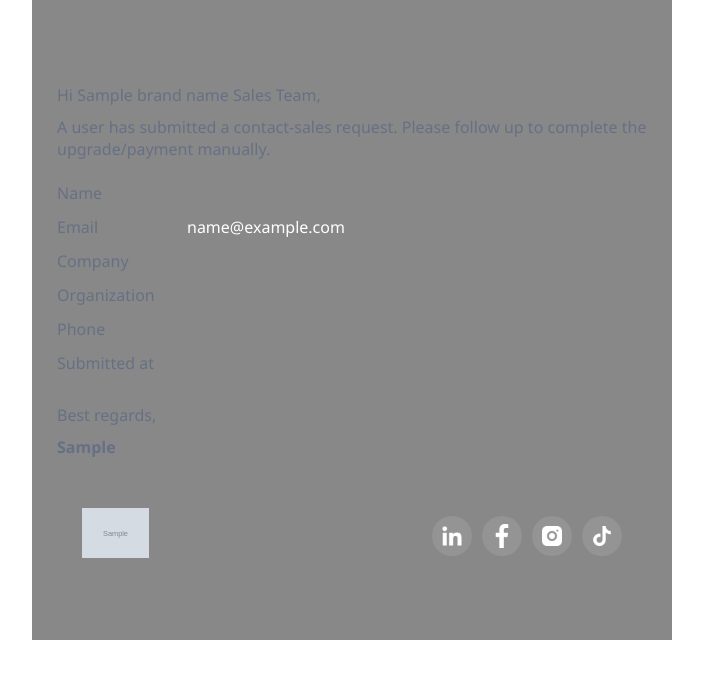
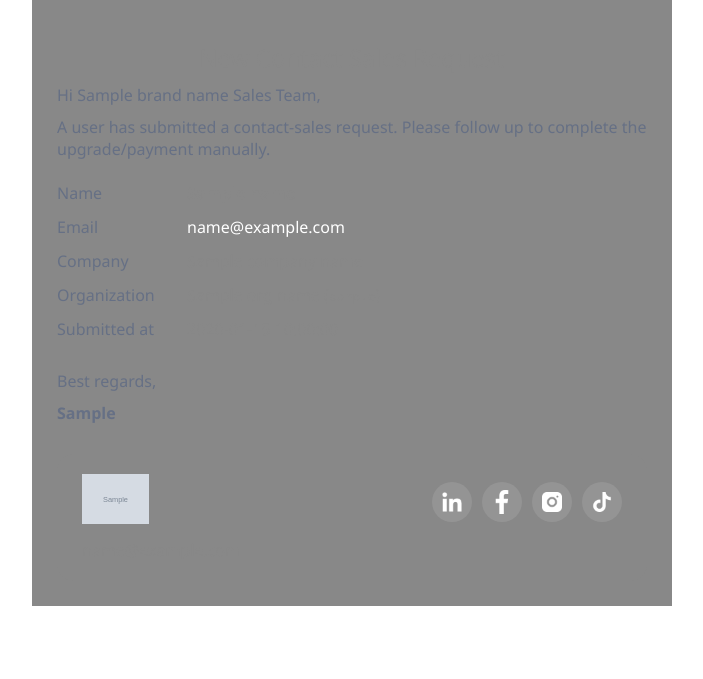
Before and after one commit to Space-DF/django-common-utils, a Python web app: template common/templates/email_contact_sales.html in a window 1280 px wide. Shown: the top 679 px of the page, without its empty margins (288-991 px from the left). Run offline with Jinja, Linux system fonts and the light colour scheme; the template is opened without the code that fills it: most values are stand-ins (such as "Sample title", 1, 10 or a date in 2020); grey boxes marked "Sample" are stand-in pictures.

Commit message:
refactor: remove ununsed properties

```diff
--- a/common/templates/email_contact_sales.html
+++ b/common/templates/email_contact_sales.html
@@ -39,23 +39,12 @@
         </td>
       </tr>
       {% endif %}
-      {% if phone %}
-      <tr>
-        <td style="padding: 6px 0; color: #667085;">Phone</td>
-        <td style="padding: 6px 0; color: {{ contrast_background_color }};">{{ phone }}</td>
-      </tr>
-      {% endif %}
       <tr>
         <td style="padding: 6px 0; color: #667085;">Submitted at</td>
         <td style="padding: 6px 0; color: {{ contrast_background_color }};">{{ submitted_at }}</td>
       </tr>
     </table>
 
-    {% if message %}
-    <p style="text-align: start; margin-top: 16px;"><b style="color: {{ contrast_background_color }};">Message:</b></p>
-    <p style="text-align: start; white-space: pre-line; color: {{ contrast_background_color }};">{{ message }}</p>
-    {% endif %}
-
     <p style="text-align: start; margin-top: 24px;">Best regards,</p>
     <p style="text-align: start"><b>{{ sender_from }}</b></p>
   </div>
```
